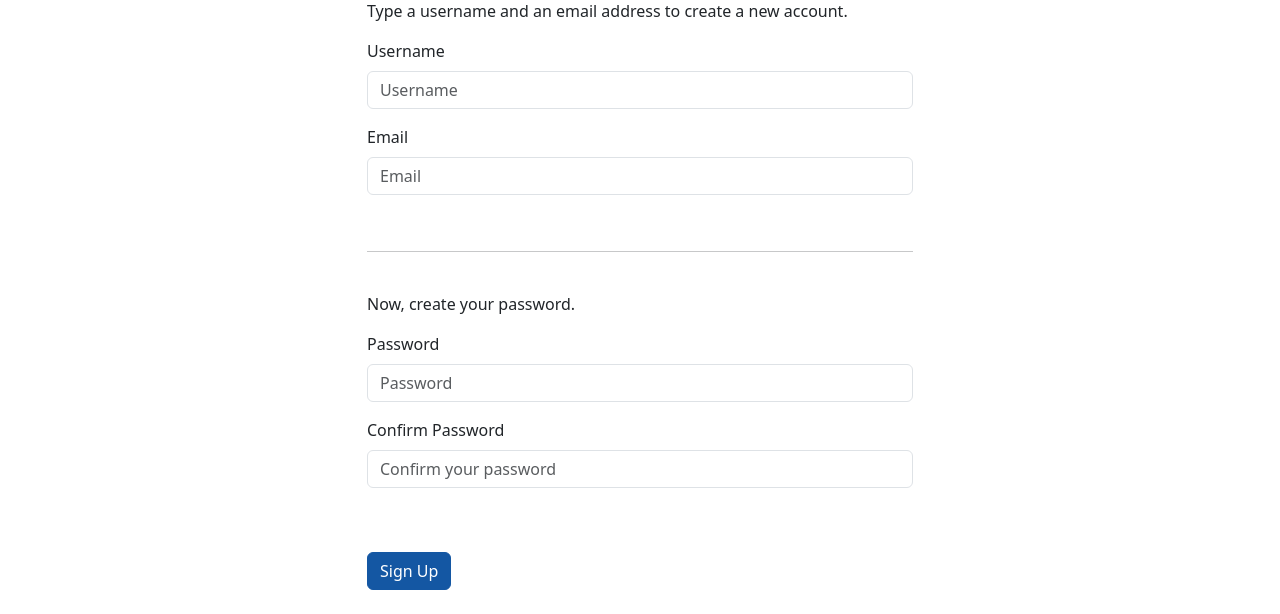
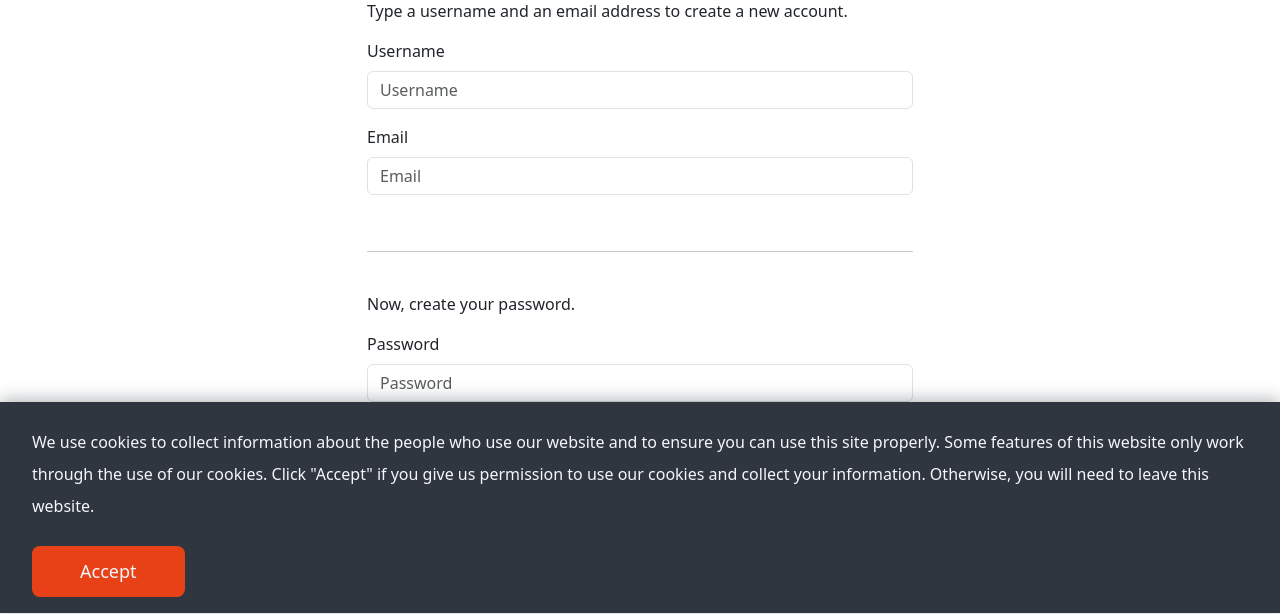
Before and after one commit to eduardoluis11/police-academy-exams-english, a Django app: template policeAcademyExams/templates/autenticacion/registrarse.html in a window 1280 px wide. Shown: the part 187-801 px from the top of the page. Run offline with Django 5.2, Linux system fonts and the light colour scheme; the template is opened without the code that fills it: values that come from a table or form of the project are taken from there, others are empty; some libraries are stand-ins or nearby versions.

Commit message:
Added Cookie Consent Banner
I added Godson Thomas' Cookie Consent banner to the 2 layout templates of my web app. I also added the CSS and the Javascript code to make the cookie consent banner to work.

```diff
--- a/policeAcademyExams/templates/disposiciones/disposicion_autenticacion.html
+++ b/policeAcademyExams/templates/disposiciones/disposicion_autenticacion.html
@@ -18,7 +18,8 @@
     {# Custom CSS which overrides the styles of some of Bootstrap's classes #}
     <link rel="stylesheet" href="{% static 'custom/custom-bootstrap.css' %}">
 
-
+    {# Link to CSS of Godson Thomas' Cookie Consent Banner #}
+    <link rel="stylesheet" href="{% static 'css/cookie_consent_banner_styles.css' %}">
 
     {# Para agregar CSS en mi template de disposicion, debo usar "extra_css", NO "block head" #}
     {% block extra_css %}{% endblock %}
@@ -221,13 +222,41 @@
         {% endblock %}
     </main>
 
+    <!-- Banner de consentimiento de cookies.
+
+    Part of this code was taken from Godson Thomas from:
+    https://github.com/Godsont/Cookie-Consent-Banner/blob/master/index.html  -->
+    <!-- Texto del banner de consentimiento de cookies -->
+    <div class="cookie-container">
+        <p>
+            We use cookies to collect information about the people who use our website and to ensure you can use this
+            site properly. Some features of this website only work through the use of our cookies.
+
+            Click "Accept" if you give us permission to use our cookies and collect your information.
+            Otherwise, you will need to leave this website.
+            {#            Utilizamos cookies para recopilar información sobre las personas que utilizan nuestro sitio web, y para #}
+            {#            que puedas usar este sitio web. Algunas funcionalidades de este sitio web solo funcionan mediante el uso de #}
+            {#            nuestras cookies. #}
+            {#            Haz clic en "Aceptar" si nos das permiso para utilizar nuestras cookies y recopilar#}
+            {#            tu información. De lo contrario, necesitas salir de este sitio web.#}
+        </p>
+
+        <button class="cookie-btn">
+            Accept
+        </button>
+    </div>                      <!-- End of cookie consent banner text. -->
+
     {# JS de Bootstrap Local. NO INCLUYE POPPER.js. #}
 {#    <script src="{% static 'bootstrap/js/bootstrap.bundle.min.js' %}"></script>#}
 
     {#    <!-- Bootstrap JS (with Popper.js included) -->#}
-        <script src="https://cdn.jsdelivr.net/npm/bootstrap@5.3.2/dist/js/bootstrap.bundle.min.js"
+    <script src="https://cdn.jsdelivr.net/npm/bootstrap@5.3.2/dist/js/bootstrap.bundle.min.js"
                 integrity="sha384-C6RzsynM9kWDrMNeT87bh95OGNyZPhcTNXj1NW7RuBCsyN/o0jlpcV8Qyq46cDfL"
-                crossorigin="anonymous"></script>
+                crossorigin="anonymous">
+    </script>
+
+    {# Link to Cookie Consent Banner's script #}
+    <script src="{% static 'js/cookie_consent_banner_js.js' %}"></script>
 
     {% block extra_js %}{% endblock %}
 </body>
--- /dev/null
+++ b/static/css/cookie_consent_banner_styles.css
@@ -0,0 +1,53 @@
+/* Estilos del Banner de Consentimiento de Cookies.
+
+This code was taken from Godson Thomas from: https://github.com/Godsont/Cookie-Consent-Banner/blob/master/style.css .
+
+Los estilos en general son modificados por Bootstrap, NO por estos estilos. */
+.cookie-container body {
+    font-family: "Arial", sans-serif;
+}
+
+.cookie-container p {
+    margin: 24px 0;
+    line-height: 2;
+}
+
+.wrapper {
+    padding: 32px;
+}
+
+.cookie-container {
+    position: fixed;
+    bottom: -100%;
+    left: 0;
+    right: 0;
+    background: #2f3640;
+    color: #f5f6fa;
+    padding: 0 32px;
+    box-shadow: 0 -2px 16px rgba(47, 54, 64, 0.39);
+
+    transition: 400ms;
+}
+
+/* Cuando el cookie consent banner se active, le pondré un z-index de 1000 para que pueda estar en frente
+del landing page azul (el "hero") y de cualquier otro elemento del sitio web. */
+.cookie-container.active {
+    bottom: 0;
+
+    z-index: 1000;
+}
+
+.cookie-container a {
+    color: #f5f6fa;
+}
+
+.cookie-btn {
+    background: #e84118;
+    border: 0;
+    color: #f5f6fa;
+    padding: 12px 48px;
+    font-size: 18px;
+    margin-bottom: 16px;
+    border-radius: 8px;
+    cursor: pointer;
+}  /* End of CSS of the cookie consent banner. */
--- /dev/null
+++ b/static/js/cookie_consent_banner_js.js
@@ -0,0 +1,24 @@
+/* Snippet del Banner de Consentimiento de Cookies.
+
+This code was taken from Godson Thomas from:
+https://github.com/Godsont/Cookie-Consent-Banner/blob/master/main.js .
+*/
+const cookieContainer = document.querySelector(".cookie-container");
+const cookieButton = document.querySelector(".cookie-btn");
+
+/* Esto se va a ejecutar si el usuario clica en "Acepto las Cookies" en el Banner de Cookies. */
+cookieButton.addEventListener("click", () => {
+
+  // Esto esconde el Banner de las Cookies despues de clicar en "Acepto Cookies"
+  cookieContainer.classList.remove("active");
+
+  // Esto agrega una cookie
+  localStorage.setItem("cookieBannerDisplayed", "true");
+});
+
+setTimeout(() => {
+  if (!localStorage.getItem("cookieBannerDisplayed")) {
+    cookieContainer.classList.add("active");
+  }
+}, 2000);
+/* Fin del snippet del Banner de Consentimiento de Cookies */
```
Also changed, not shown: policeAcademyExams/templates/disposiciones/disposicion_datatables.html (+35 -5 lines).
